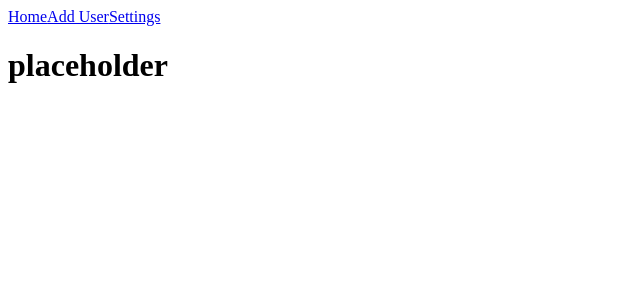
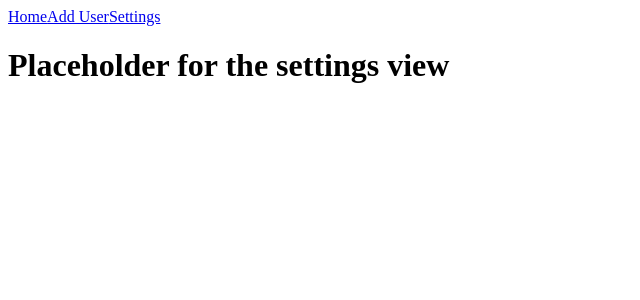
Before and after one commit to Nexware-dev/city-coffee, a React (Vite) app in the folder frontend/: page /settings in a window 1280 px wide. Shown: the top 300 px of the page, without its empty margins (0-640 px from the left). Built offline with nearby package versions, Linux system fonts and the light colour scheme.

Commit message:
Removed the test fetch from the settigns view

```diff
--- a/frontend/src/views/SettingsView.jsx
+++ b/frontend/src/views/SettingsView.jsx
@@ -1,17 +1,7 @@
-import { useState, useEffect } from "react";
-
 function SettingsView() {
 
-    const [test, setTest] = useState("placeholder")
-
-    useEffect(() => {
-        fetch("http://localhost:5000/")
-        .then(response => response.json())
-        .then(data => setTest(data.greetings))
-    }, [])
-
     return (
-        <h1>{test}</h1>
+        <h1>Placeholder for the settings view</h1>
     );
 }
 
```
Also changed, not shown: 1 other file (tests, documents, lock files or other folders).
